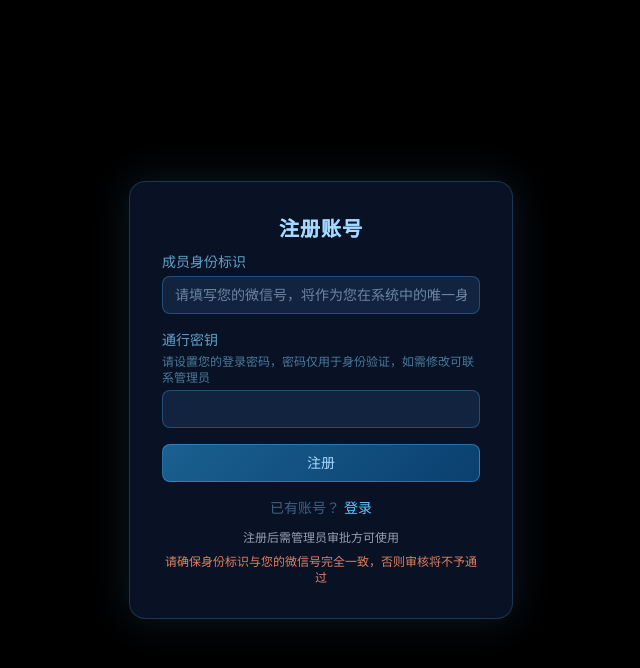
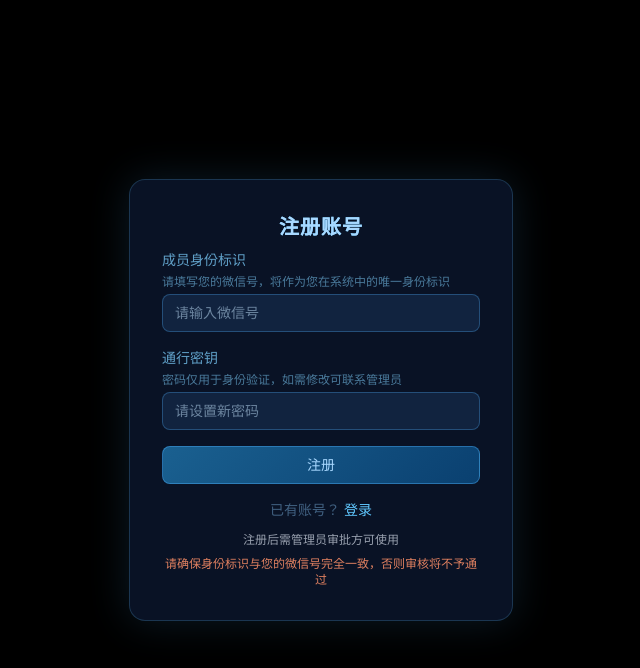
Before and after one commit to laluna13587/ty-AI-Agent-repository, a Next.js app: page /login in a window 1280 px wide. Both pictures are taken after a click on the button "注册". Shown: the top 668 px of the page, without its empty margins (319-959 px from the left). Built offline with nearby package versions, Linux system fonts and the light colour scheme.

Commit message:
fix: 注册表单说明文字移至输入框上方小字

```diff
--- a/src/app/login/page.tsx
+++ b/src/app/login/page.tsx
@@ -175,12 +175,15 @@ export default function LoginPage() {
         <form onSubmit={handleSubmit} className="space-y-4">
           <div>
             <label className="mb-1 block text-sm" style={{ color: '#60a0c8' }}>成员身份标识</label>
+            {mode === 'register' && (
+              <p className="mb-1 text-xs" style={{ color: '#4a7a9b' }}>请填写您的微信号，将作为您在系统中的唯一身份标识</p>
+            )}
             <input
               className="w-full rounded-lg px-3 py-2 text-sm outline-none"
               style={{ background: 'rgba(20,40,70,0.8)', border: '1px solid rgba(80,180,255,0.3)', color: '#c8e8ff' }}
               value={username}
               onChange={(e) => setUsername(e.target.value)}
-              placeholder={mode === 'register' ? '请填写您的微信号，将作为您在系统中的唯一身份标识' : ''}
+              placeholder={mode === 'register' ? '请输入微信号' : ''}
               autoComplete="username"
               required
             />
@@ -188,7 +191,7 @@ export default function LoginPage() {
           <div>
             <label className="mb-1 block text-sm" style={{ color: '#60a0c8' }}>通行密钥</label>
             {mode === 'register' && (
-              <p className="mb-1 text-xs" style={{ color: '#4a7a9b' }}>请设置您的登录密码，密码仅用于身份验证，如需修改可联系管理员</p>
+              <p className="mb-1 text-xs" style={{ color: '#4a7a9b' }}>密码仅用于身份验证，如需修改可联系管理员</p>
             )}
             <input
               type="password"
@@ -196,6 +199,7 @@ export default function LoginPage() {
               style={{ background: 'rgba(20,40,70,0.8)', border: '1px solid rgba(80,180,255,0.3)', color: '#c8e8ff' }}
               value={password}
               onChange={(e) => setPassword(e.target.value)}
+              placeholder={mode === 'register' ? '请设置新密码' : ''}
               autoComplete={mode === 'login' ? 'current-password' : 'new-password'}
               required
             />
```
